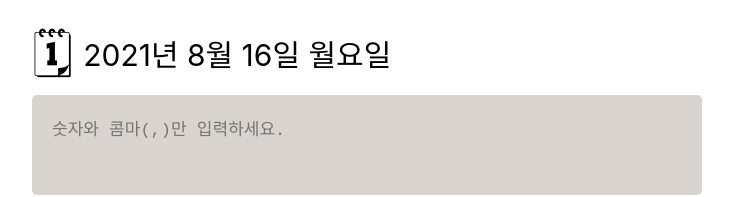
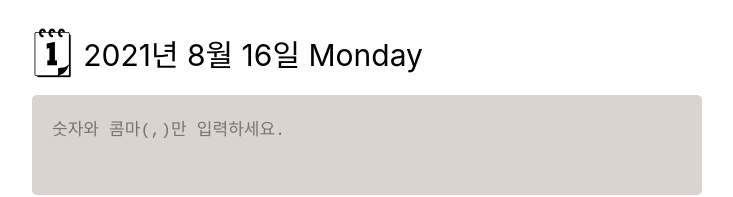
Before and after one commit to six-sense/4_solaConnect_team2, a React (Create React App) app: page / in a window 1280 px wide. Shown: the top 197 px of the page, without its empty margins (273-1006 px from the left). Built offline with nearby package versions, Linux system fonts and the light colour scheme.

Commit message:
Refactor: change state to constants
There was no need to use the state, so I changed it to a variable and proceeded.

```diff
--- a/src/Components/CurrentDate.js
+++ b/src/Components/CurrentDate.js
@@ -1,6 +1,5 @@
-import React, { useState, useEffect } from 'react';
-import { koDay, usDay, usMonth } from 'utils/constants';
-import { dateObj } from 'utils/getCurrentDate';
+import React from 'react';
+import { sectionCountry } from 'utils/getCurrentDate';
 import PropTypes from 'prop-types';
 import styled from 'styled-components';
 
@@ -9,22 +8,7 @@
 };
 
 export default function CurrentDate({ country }) {
-  const [currentDate, setCurrentDate] = useState('');
-  const { year, month, date, day } = dateObj;
-
-  const changeDay = (day) => (country === 'ko' ? koDay[day] : usDay[day]);
-  const changeUsMonth = (month) => usMonth[month];
-
-  const sectionCountry = () => {
-    country === 'ko'
-      ? setCurrentDate(`${year}년 ${month}월 ${date}일 ${changeDay(day)} `)
-      : setCurrentDate(
-          `${changeDay(day)} ${changeUsMonth(month)} ${date}, ${year}`,
-        );
-  };
-  useEffect(() => {
-    sectionCountry();
-  }, []);
+  const currentDate = sectionCountry(country);
 
   return (
     <Container>
--- a/src/utils/getCurrentDate.js
+++ b/src/utils/getCurrentDate.js
@@ -1,8 +1,26 @@
+import { koDay, usDay, usMonth } from 'utils/constants';
+
 const today = new Date();
 
-export const dateObj = {
+const dateObj = {
   year: today.getFullYear(),
   month: today.getMonth() + 1,
   date: today.getDate(),
   day: today.getDay(),
 };
+
+const { year, month, date, day } = dateObj;
+
+const changeDay = (day, country) =>
+  country === 'ko' ? koDay[day] : usDay[day];
+const changeUsMonth = (month) => usMonth[month];
+
+export const sectionCountry = (country) => {
+  let countryDate;
+  country === 'ko'
+    ? (countryDate = `${year}년 ${month}월 ${date}일 ${changeDay(day)} `)
+    : (countryDate = `${changeDay(day)} ${changeUsMonth(
+        month,
+      )} ${date}, ${year}`);
+  return countryDate;
+};
```
